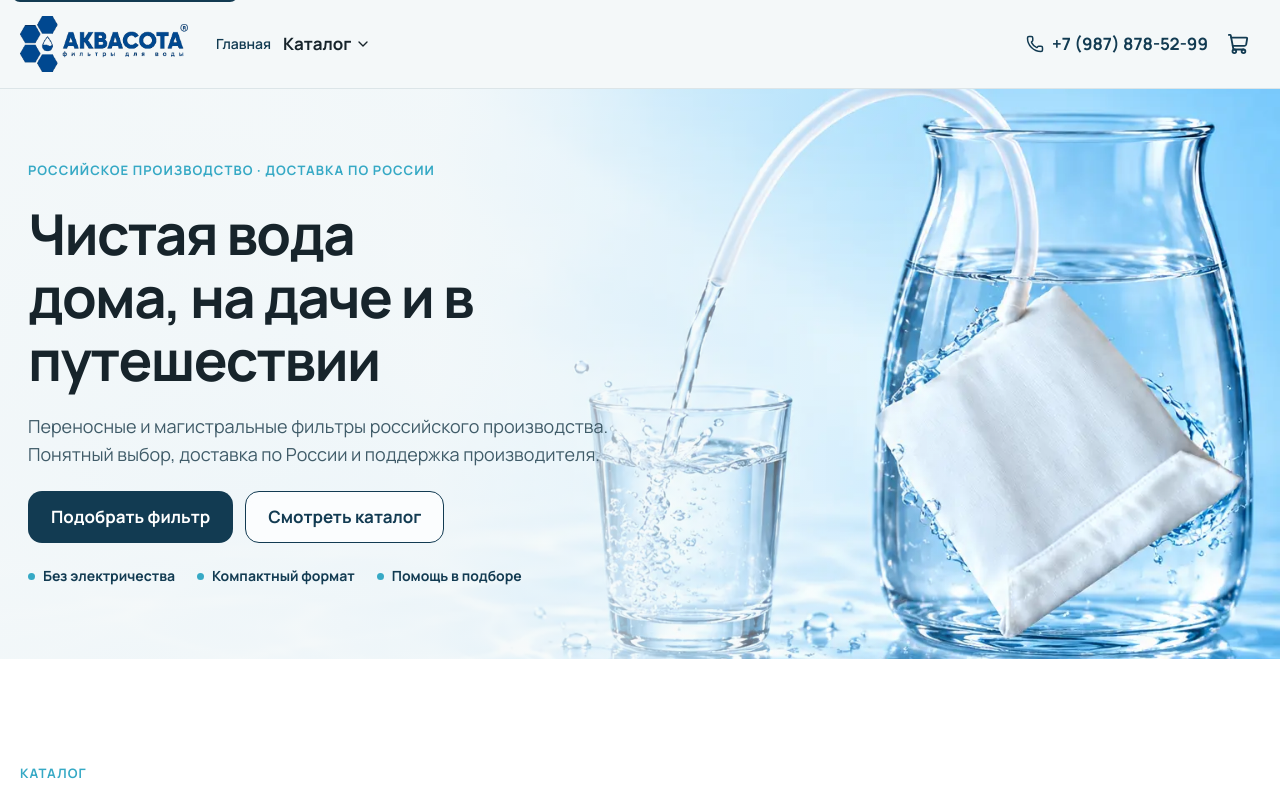
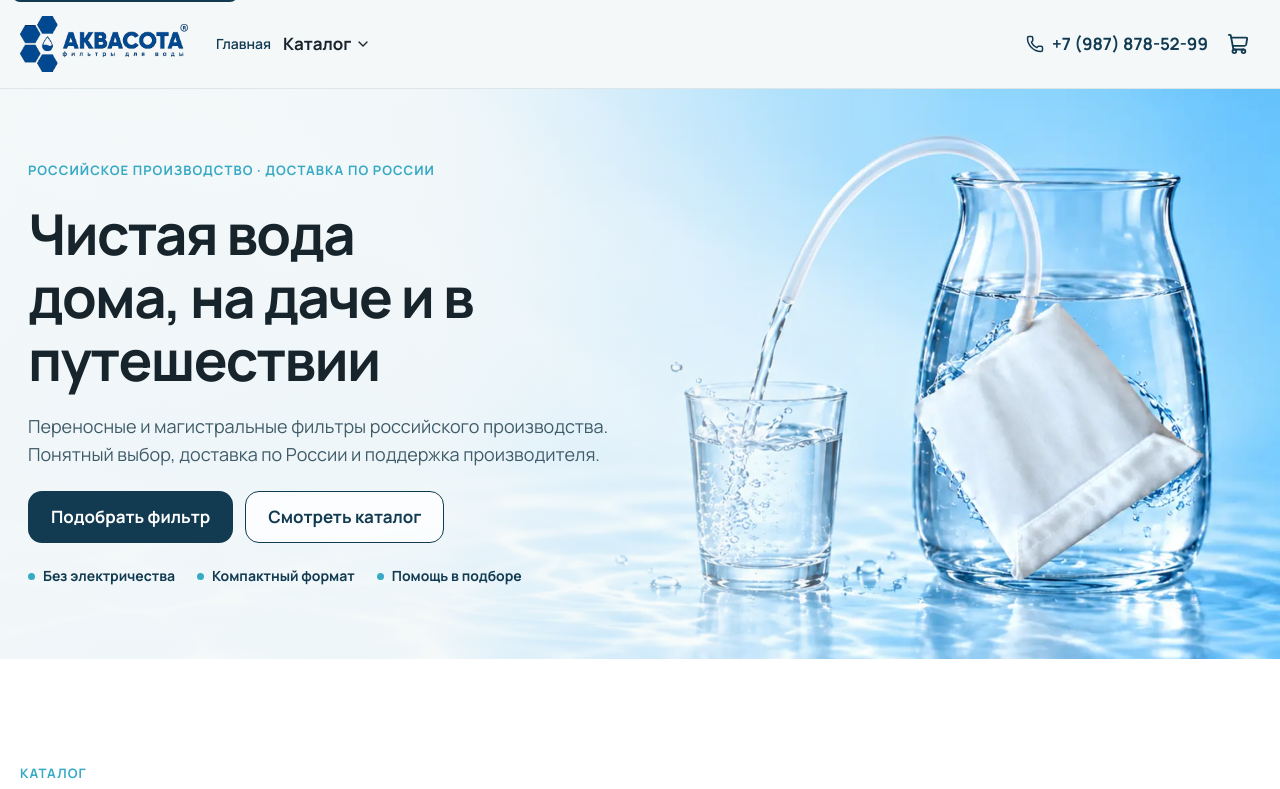
Before and after one commit to bonad6363-tech/Aquasota2, a React (Vite) app: page / in a window 1280 px wide. Shown: the top 789 px of the page. Built offline with nearby package versions, Linux system fonts and the light colour scheme.

Commit message:
Use 16:9 homepage hero image

```diff
--- a/src/data/images.ts
+++ b/src/data/images.ts
@@ -10,8 +10,8 @@ function asset(path: string) {
  */
 export const images = {
   logo: asset('logo-aquasota-clean.png'),
-  heroProduct: asset('images/hero-aquasota-2-v2.webp'),
-  heroShowcase: asset('images/hero-aquasota-2-v2.webp'),
+  heroProduct: asset('images/hero-aquasota-2-v3.webp'),
+  heroShowcase: asset('images/hero-aquasota-2-v3.webp'),
   glassWater: asset('images/akvasota-1.png'),
   scenarioHome: asset('images/scenario-home.webp'),
   scenarioDacha: asset('images/scenario-dacha.webp'),
@@ -25,7 +25,7 @@ export const images = {
   productTube: asset('images/product-tube.png'),
   videoCover: asset('images/hero-aquasota-2-v2.webp'),
   control: asset('images/control.webp'),
-  ogCover: asset('images/hero-aquasota-2-v2.webp'),
+  ogCover: asset('images/hero-aquasota-2-v3.webp'),
   akvasota1: asset('images/akvasota-1.png'),
   akvasota2: asset('images/akvasota-2.png'),
   discFilterHousing: asset('images/disc-filter-housing.png'),
```
Also changed, not shown: public/images/hero-aquasota-2-v3.webp (added).
